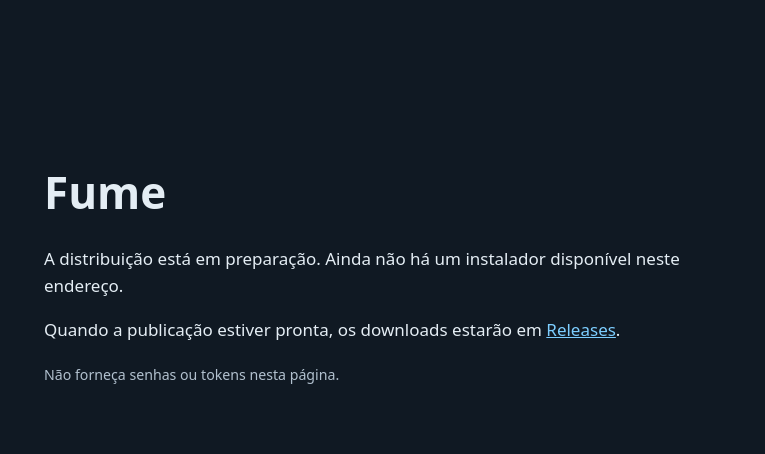
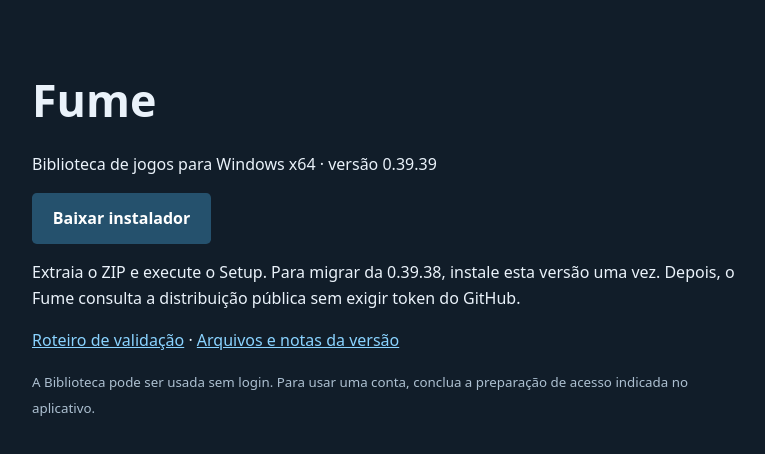
Before and after one commit to NorthWind557/Fume-Releases, a plain HTML site: page docs/index.html in a window 1280 px wide. Shown: the whole page, without its empty margins (256-1021 px from the left). Drawn offline with Linux system fonts and the light colour scheme.

Commit message:
Disponibilizar download e roteiro de validação do Fume 0.39.39

```diff
--- a/docs/index.html
+++ b/docs/index.html
@@ -1,16 +1,8 @@
 <!doctype html>
-<html lang="pt-BR">
-<head>
-<meta charset="utf-8">
-<meta name="viewport" content="width=device-width, initial-scale=1">
-<meta name="robots" content="noindex">
-<title>Fume — distribuição</title>
-<style>body{margin:0;background:#101923;color:#e4edf4;font:17px/1.6 system-ui,sans-serif}main{max-width:680px;margin:12vh auto;padding:32px}h1{font-size:44px;margin-bottom:12px}a{color:#7dceff}small{color:#b2c1cf}</style>
-</head>
-<body><main>
-<h1>Fume</h1>
-<p>A distribuição está em preparação. Ainda não há um instalador disponível neste endereço.</p>
-<p>Quando a publicação estiver pronta, os downloads estarão em <a href="https://github.com/NorthWind557/Fume-Releases/releases">Releases</a>.</p>
-<p><small>Não forneça senhas ou tokens nesta página.</small></p>
-</main></body>
-</html>
+<html lang="pt-BR"><meta charset="utf-8"><meta name="viewport" content="width=device-width,initial-scale=1"><title>Fume para Windows</title>
+<style>body{font:16px/1.6 system-ui,sans-serif;color:#eaf2fa;background:#111d29;max-width:44rem;margin:4rem auto;padding:0 1.5rem}h1{font-size:2.8rem;margin-bottom:.1rem}a{color:#8ad3ff}.download{display:inline-block;padding:.8rem 1.3rem;background:#25516d;border-radius:.3rem;color:white;text-decoration:none;font-weight:650}small{color:#adc0d1}</style>
+<h1>Fume</h1><p>Biblioteca de jogos para Windows x64 · versão 0.39.39</p>
+<p><a class="download" href="https://github.com/NorthWind557/Fume-Releases/releases/download/v0.39.39/Fume_0.39.39_Instalador_Windows_x64.zip">Baixar instalador</a></p>
+<p>Extraia o ZIP e execute o Setup. Para migrar da 0.39.38, instale esta versão uma vez. Depois, o Fume consulta a distribuição pública sem exigir token do GitHub.</p>
+<p><a href="https://github.com/NorthWind557/Fume-Releases/blob/main/docs/VALIDACAO-0.39.39.md">Roteiro de validação</a> · <a href="https://github.com/NorthWind557/Fume-Releases/releases/tag/v0.39.39">Arquivos e notas da versão</a></p>
+<p><small>A Biblioteca pode ser usada sem login. Para usar uma conta, conclua a preparação de acesso indicada no aplicativo.</small></p></html>
```
Also changed, not shown: 5 other files.
